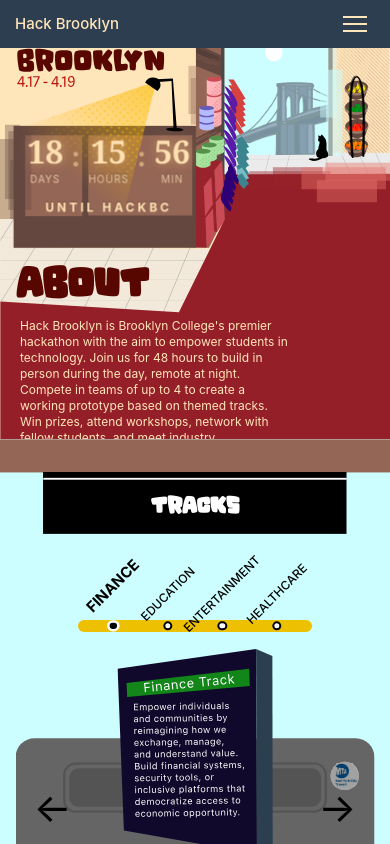
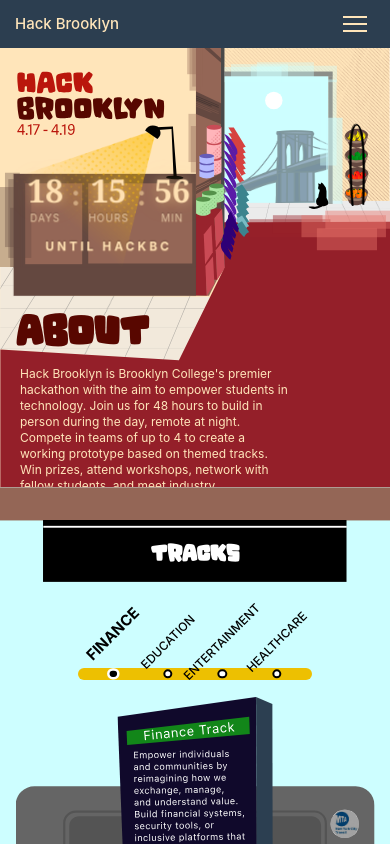
Before and after one commit to bc-compsci-club/HackBrooklyn25, a React (Create React App) app: page / in a window 390 px wide. Shown: the top 844 px of the page. Built offline with nearby package versions, Linux system fonts and the light colour scheme; the HTML template or start-up script is replaced by a standard one.

Commit message:
fix mobile navbar

```diff
--- a/src/components/Hero.js
+++ b/src/components/Hero.js
@@ -24,7 +24,7 @@
   }, []);
 
   return (
-    <div className="relative w-full" id="hero">
+    <div className="relative w-full pt-12" id="hero">
       <img src="/images/hero(final).svg" alt="Hero" className="block h-auto w-full" />
       <div
         className="absolute flex items-center justify-center flex-wrap z-10 opacity-0 animate-lampReveal"
```
